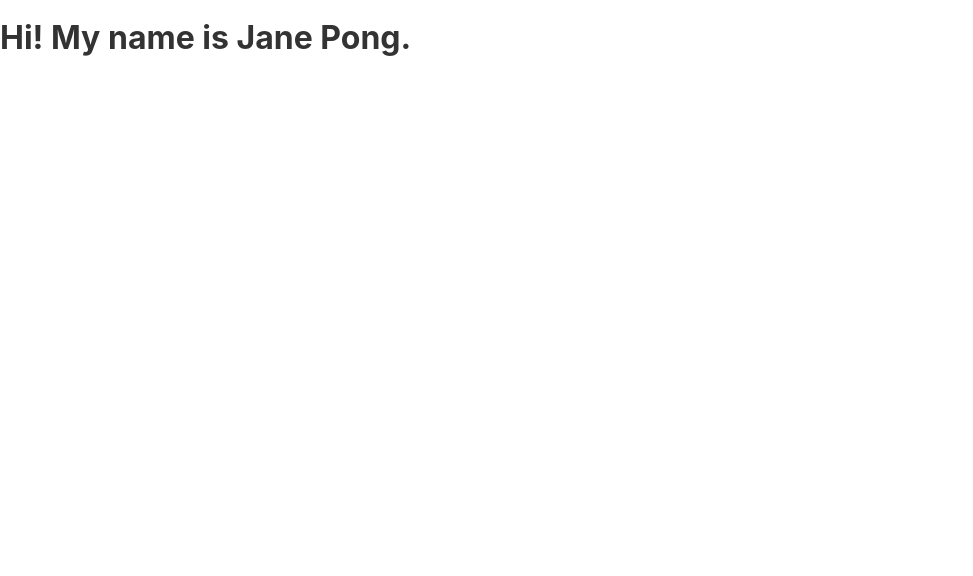
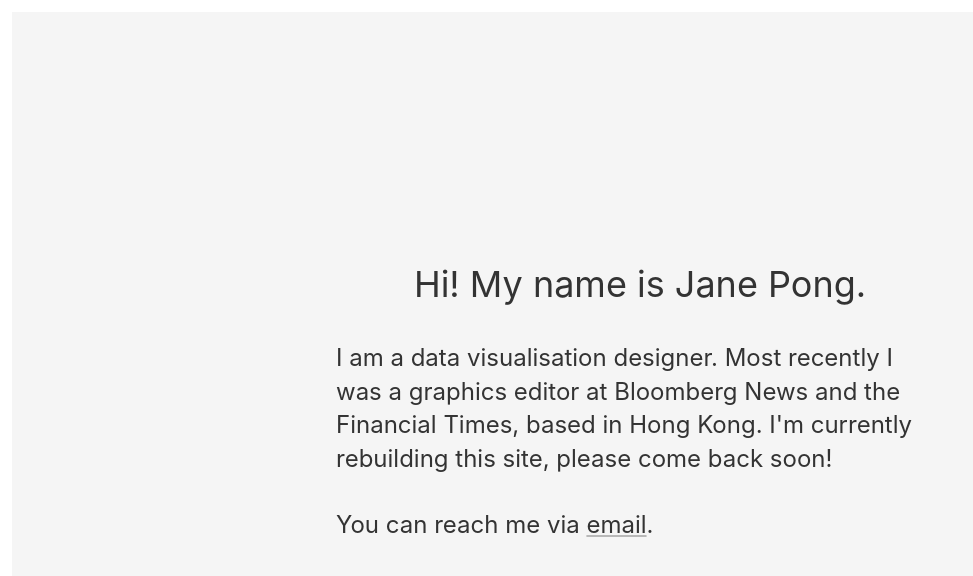
Before and after one commit to officeofjane/officeofjane.com, a SvelteKit app: page / in a window 1280 px wide. Shown: the top 576 px of the page, without its empty margins (0-973 px from the left). Built offline with nearby package versions, Linux system fonts and the light colour scheme.

Commit message:
landing placeholder

```diff
--- a/src/components/Index.svelte
+++ b/src/components/Index.svelte
@@ -4,4 +4,31 @@
   const copy = getContext("copy");
 </script>
 
-<h1>{copy.hed}</h1>
+  <section>
+    <h1>{copy.hed}</h1>
+    <p>{copy.bio}</p>
+    <p>You can reach me via <a href="mailto:officeofjane@gmail.com">email</a>.</p>
+  </section>
+
+<style>
+  section {
+    height: 100%;
+    max-width: var(--copy-width);
+    margin: 0 auto;
+    padding: 1rem;
+
+    display: flex;
+    flex-direction: column;
+    justify-content: center;
+    align-items: center;
+  }
+
+  h1 {
+    font-weight: 400;
+  }
+
+  p {
+    width: 100%;
+    text-wrap: pretty;
+  }
+</style>
--- a/src/data/copy.json
+++ b/src/data/copy.json
@@ -1 +1 @@
-{"hed":"Hi! My name is Jane Pong."}
+{"hed":"Hi! My name is Jane Pong.","bio":"I am a data visualisation designer. Most recently I was a graphics editor at Bloomberg News and the Financial Times, based in Hong Kong. I'm currently rebuilding this site, please come back soon!"}
--- a/src/routes/+layout.svelte
+++ b/src/routes/+layout.svelte
@@ -7,3 +7,9 @@
 <main id="content">
 	{@render children?.()}
 </main>
+
+<style>
+	main {
+		height: 100%;
+	}
+</style>
--- a/src/styles/app.css
+++ b/src/styles/app.css
@@ -7,20 +7,21 @@
 * 1500+px — Desktop
 
 Desktop first, default monitors, 1501px and up
-@media (max-width: 1500px) {}
-@media (max-width: 1100px) {}
-@media (max-width: 550px) {}
+@media (width < 1500px) {}
+@media (width < 1100px) {}
+@media (width < 550px) {}
 
 Mobile first, default phones from 0px to 549px
-@media (min-width: 550px) {}
-@media (min-width: 1100px) {}
-@media (min-width: 1500px) {}
+@media (width > 550px) {}
+@media (width > 1100px) {}
+@media (width > 1500px) {}
 */
 
 :root {
   --copy-width: 40rem;
 
   --colour-gray-text: #333;
+  --colour-gray-light: rgba(0, 0, 0, 0.25);
   --colour-gray-background: whitesmoke;
   --colour-blue-light: rgb(0,100,200);
   --colour-blue-dark: rgb(0,80,160);
@@ -46,9 +47,15 @@
     28.8px 57.5px 52.1px -4.6px hsl(var(--shadow-colour) / 0.14);
 }
 
+
 body {
+  border: 12px solid #fff;
+  background-color: var(--colour-gray-background);
+
   color: var(--colour-gray-text);
   font-family: -apple-system, BlinkMacSystemFont, "Segoe UI", Roboto, Oxygen-Sans, Ubuntu, Cantarell, "Helvetica Neue", sans-serif;
+
+  font-size: clamp(1.125rem, 3.25vw, 1.5rem);
 }
 
 h1, h2, h3, h4, h5, h6, p {
@@ -56,12 +63,14 @@
 }
 
 a {
-	color: var(--colour-blue-light);
-	text-decoration: none;
+	color: inherit;
+	text-decoration-color: var(--colour-gray-light);
+  text-underline-offset: 0.125rem;
 }
 
 a:hover {
-	text-decoration: underline;
+	color: var(--colour-blue-light);
+  text-decoration-color: var(--colour-blue-light);
 }
 
 a:visited {
```
